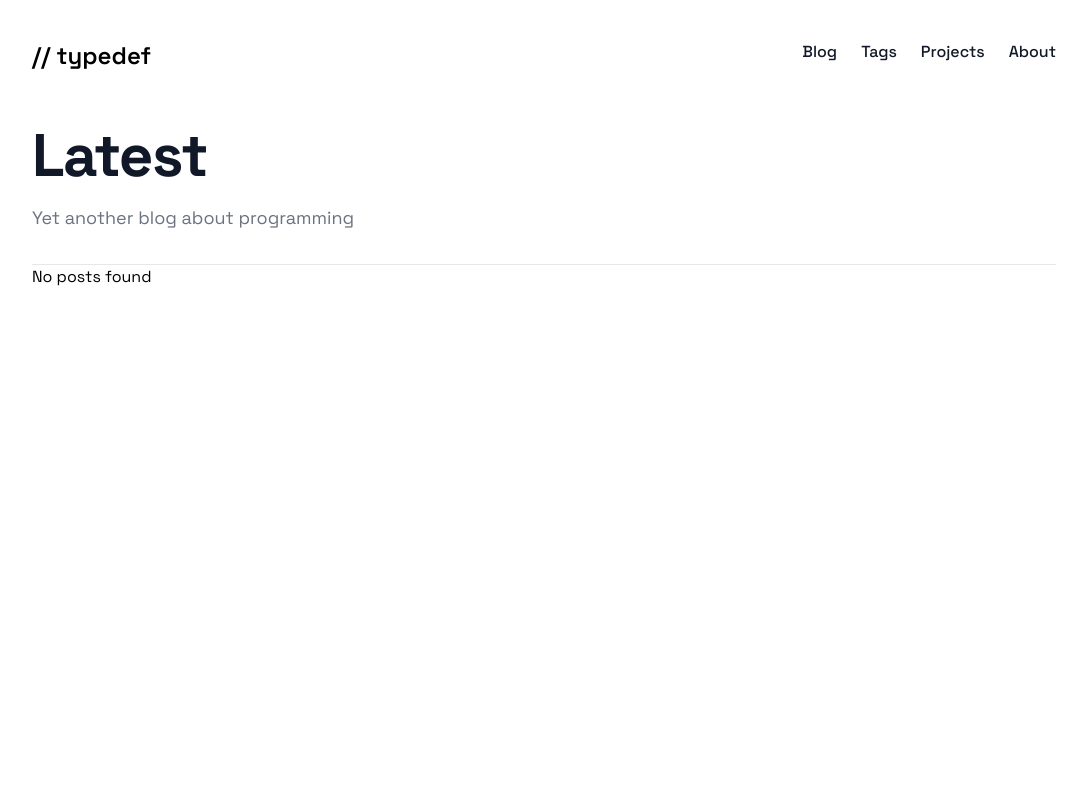
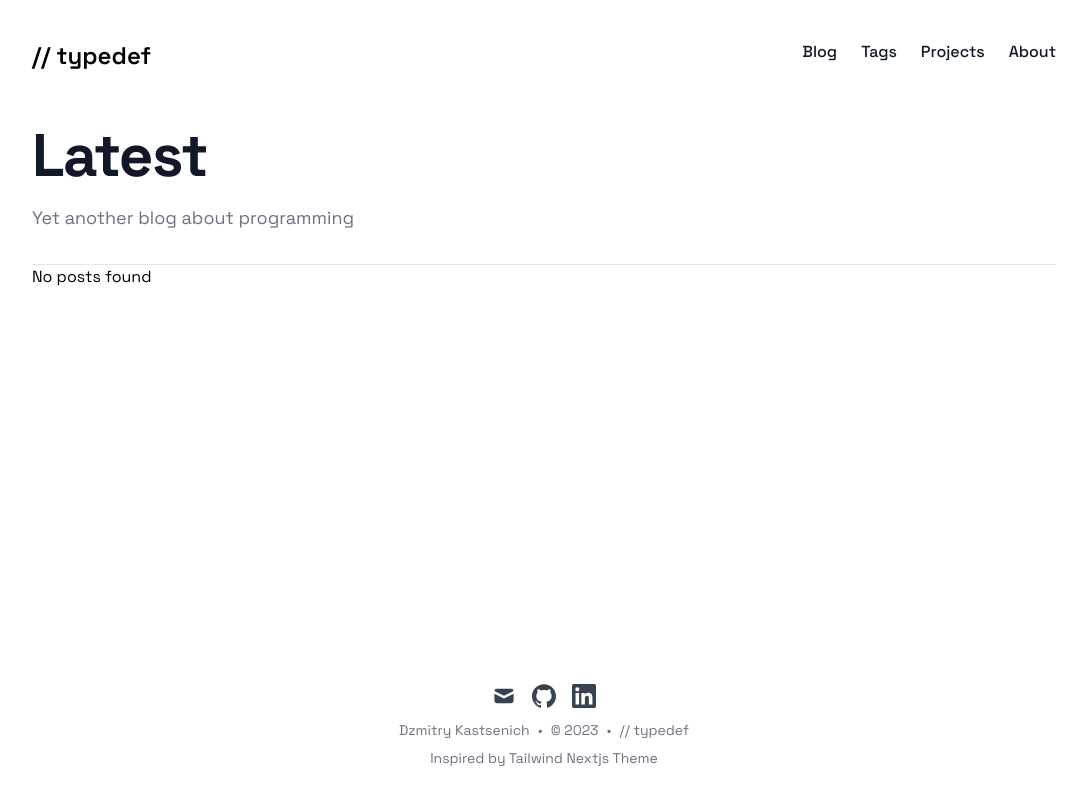
Before and after one commit to chupAkabRRa/typedef, a Next.js app: page / in a window 1280 px wide. Shown: the whole page, without its empty margins (96-1183 px from the left). Built offline with nearby package versions, Linux system fonts and the light colour scheme.

Commit message:
Add basic footer

```diff
--- a/app/Main.tsx
+++ b/app/Main.tsx
@@ -1,4 +1,3 @@
-import React from 'react'
 import siteMetadata from '@/data/siteMetadata'
 
 export default function Home() {
--- a/app/layout.tsx
+++ b/app/layout.tsx
@@ -4,9 +4,9 @@ import '@/css/tailwind.css'
 
 import siteMetadata from '@/data/siteMetadata'
 import Header from '@/components/Header'
+import Footer from '@/components/Footer'
 import { ThemeProviders } from './theme-provider'
 import SectionContainer from '@/components/SectionContainer'
-
 import { Space_Grotesk } from 'next/font/google'
 
 const spaceGrotesk = Space_Grotesk({
@@ -35,6 +35,7 @@ export default function RootLayout({ children }: { children: React.ReactNode })
             <div className="flex h-screen flex-col justify-between font-sans">
               <Header />
               <main className="mb-auto">{children}</main>
+              <Footer />
             </div>
           </SectionContainer>
         </ThemeProviders>
--- /dev/null
+++ b/components/Footer.tsx
@@ -0,0 +1,29 @@
+import siteMetadata from '@/data/siteMetadata'
+import SocialIcon from './social-icons'
+import Link from 'next/link'
+
+export default function Footer() {
+  return (
+    <footer>
+      <div className="mt-16 flex flex-col items-center">
+        <div className="mb-3 flex space-x-4">
+          <SocialIcon kind="mail" href={`mailto:${siteMetadata.email}`} size={6} />
+          <SocialIcon kind="github" href={siteMetadata.github} size={6} />
+          <SocialIcon kind="linkedin" href={siteMetadata.linkedin} size={6} />
+        </div>
+        <div className="mb-2 flex space-x-2 text-sm text-gray-500 dark:text-gray-400">
+          <div>{siteMetadata.author}</div>
+          <div>{` • `}</div>
+          <div>{`© ${new Date().getFullYear()}`}</div>
+          <div>{` • `}</div>
+          <Link href="/">{siteMetadata.title}</Link>
+        </div>
+        <div className="mb-8 text-sm text-gray-500 dark:text-gray-400">
+          <Link href="https://github.com/timlrx/tailwind-nextjs-starter-blog">
+            Inspired by Tailwind Nextjs Theme
+          </Link>
+        </div>
+      </div>
+    </footer>
+  )
+}
--- /dev/null
+++ b/components/social-icons/icons.tsx
@@ -0,0 +1,29 @@
+import { SVGProps } from 'react'
+
+// Icons taken from: https://simpleicons.org/
+// To add a new icon, add a new function here and add it to components in social-icons/index.tsx
+
+export function Github(svgProps: SVGProps<SVGSVGElement>) {
+  return (
+    <svg xmlns="http://www.w3.org/2000/svg" viewBox="0 0 24 24" {...svgProps}>
+      <path d="M12 .297c-6.63 0-12 5.373-12 12 0 5.303 3.438 9.8 8.205 11.385.6.113.82-.258.82-.577 0-.285-.01-1.04-.015-2.04-3.338.724-4.042-1.61-4.042-1.61C4.422 18.07 3.633 17.7 3.633 17.7c-1.087-.744.084-.729.084-.729 1.205.084 1.838 1.236 1.838 1.236 1.07 1.835 2.809 1.305 3.495.998.108-.776.417-1.305.76-1.605-2.665-.3-5.466-1.332-5.466-5.93 0-1.31.465-2.38 1.235-3.22-.135-.303-.54-1.523.105-3.176 0 0 1.005-.322 3.3 1.23.96-.267 1.98-.399 3-.405 1.02.006 2.04.138 3 .405 2.28-1.552 3.285-1.23 3.285-1.23.645 1.653.24 2.873.12 3.176.765.84 1.23 1.91 1.23 3.22 0 4.61-2.805 5.625-5.475 5.92.42.36.81 1.096.81 2.22 0 1.606-.015 2.896-.015 3.286 0 .315.21.69.825.57C20.565 22.092 24 17.592 24 12.297c0-6.627-5.373-12-12-12"></path>
+    </svg>
+  )
+}
+
+export function Linkedin(svgProps: SVGProps<SVGSVGElement>) {
+  return (
+    <svg xmlns="http://www.w3.org/2000/svg" viewBox="0 0 24 24" {...svgProps}>
+      <path d="M20.447 20.452h-3.554v-5.569c0-1.328-.027-3.037-1.852-3.037-1.853 0-2.136 1.445-2.136 2.939v5.667H9.351V9h3.414v1.561h.046c.477-.9 1.637-1.85 3.37-1.85 3.601 0 4.267 2.37 4.267 5.455v6.286zM5.337 7.433a2.062 2.062 0 01-2.063-2.065 2.064 2.064 0 112.063 2.065zm1.782 13.019H3.555V9h3.564v11.452zM22.225 0H1.771C.792 0 0 .774 0 1.729v20.542C0 23.227.792 24 1.771 24h20.451C23.2 24 24 23.227 24 22.271V1.729C24 .774 23.2 0 22.222 0h.003z"></path>
+    </svg>
+  )
+}
+
+export function Mail(svgProps: SVGProps<SVGSVGElement>) {
+  return (
+    <svg xmlns="http://www.w3.org/2000/svg" viewBox="0 0 20 20" {...svgProps}>
+      <path d="M2.003 5.884L10 9.882l7.997-3.998A2 2 0 0016 4H4a2 2 0 00-1.997 1.884z"></path>
+      <path d="M18 8.118l-8 4-8-4V14a2 2 0 002 2h12a2 2 0 002-2V8.118z"></path>
+    </svg>
+  )
+}
--- /dev/null
+++ b/components/social-icons/index.tsx
@@ -0,0 +1,34 @@
+import { Mail, Github, Linkedin } from './icons'
+
+const components = {
+  mail: Mail,
+  github: Github,
+  linkedin: Linkedin,
+}
+
+type SocialIconProps = {
+  kind: keyof typeof components
+  href: string | undefined
+  size?: number
+}
+
+export default function SocialIcon({ kind, href, size = 8 }: SocialIconProps) {
+  if (!href || (kind === 'mail' && !/^mailto:\w+([.-]?\w+)@\w+([.-]?\w+)(.\w{2,3})+$/.test(href)))
+    return null
+
+  const SocialSvg = components[kind]
+
+  return (
+    <a
+      className="text-sm text-gray-500 transition hover:text-gray-600"
+      target="_blank"
+      rel="noopener noreferrer"
+      href={href}
+    >
+      <span className="sr-only">{kind}</span>
+      <SocialSvg
+        className={`fill-current text-gray-700 hover:text-primary-500 dark:text-gray-200 dark:hover:text-primary-400 h-${size} w-${size}`}
+      />
+    </a>
+  )
+}
```
